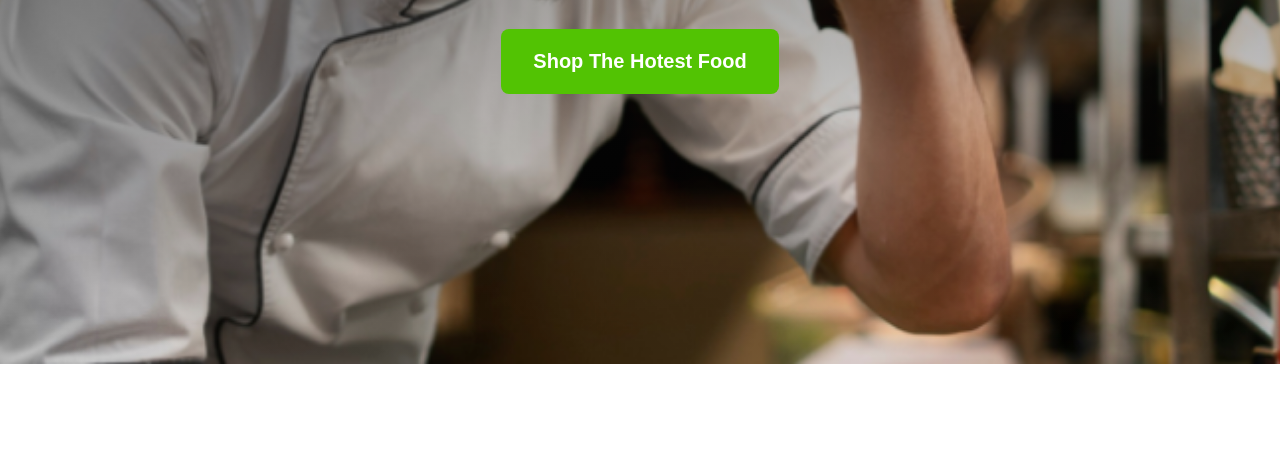
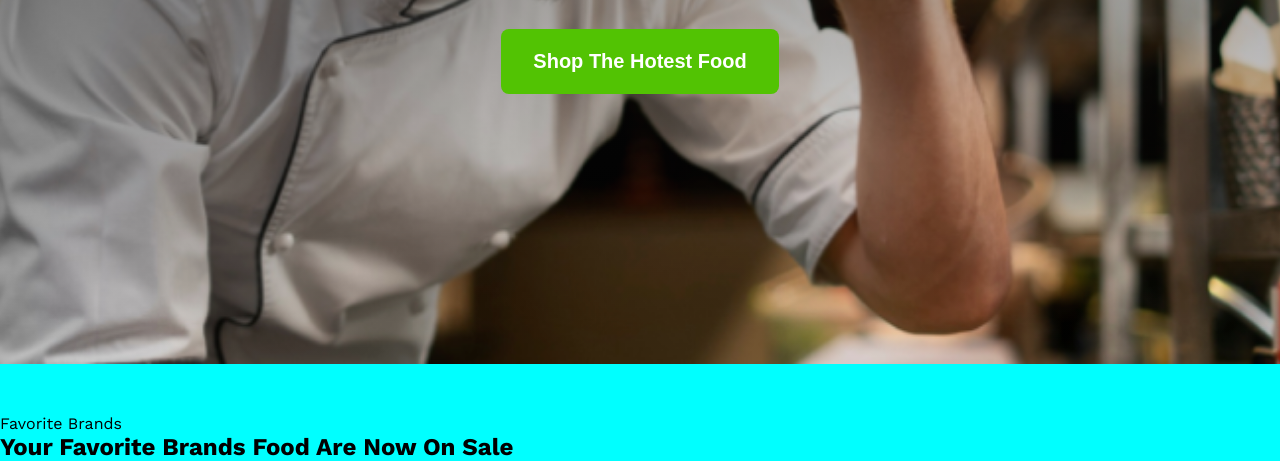
Before and after one commit to webdiv-rakib/food-restaurant, a plain HTML site: page index.html in a window 1280 px wide. Shown: the part 546-1007 px from the top of the page. Before the commit the page ends 910 px from the top, so only its background shows below. Drawn offline with nearby package versions, Linux system fonts and the light colour scheme.

Commit message:
brand section added

```diff
--- a/index.html
+++ b/index.html
@@ -19,9 +19,18 @@
             <div class="hero-text">
                 <p class="title-1">Savor the Flavors</p>
                 <h1 class="title-2">Experience Culinary Excellence Food Experience</h1>
-                <p class="title-3">Contrary to popular belief, Lorem Ipsum is not simply random text. It has roots in a piece of
+                <p class="title-3">Contrary to popular belief, Lorem Ipsum is not simply random text. It has roots in a
+                    piece of
                     classical Latin literature from 45 BC, making it over 2000 years old. Richard McClintock</p>
                 <button class="button-1">Shop The Hotest Food</button>
+            </div>
+        </section>
+
+        <!-- Favorite Brands Section -->
+        <section id="brand-section">
+            <div id="brands">
+                <p>Favorite Brands</p>
+                <h1>Your Favorite Brands Food Are Now On Sale</h1>
             </div>
         </section>
     </main>
--- a/styles/style.css
+++ b/styles/style.css
@@ -51,3 +51,9 @@ main{
     font-weight: 600;
     margin-top: 32px;
 }
+
+/* Brand-Section Design */
+#brands{
+    padding-top: 50px;
+    background-color: aqua;
+}
```
